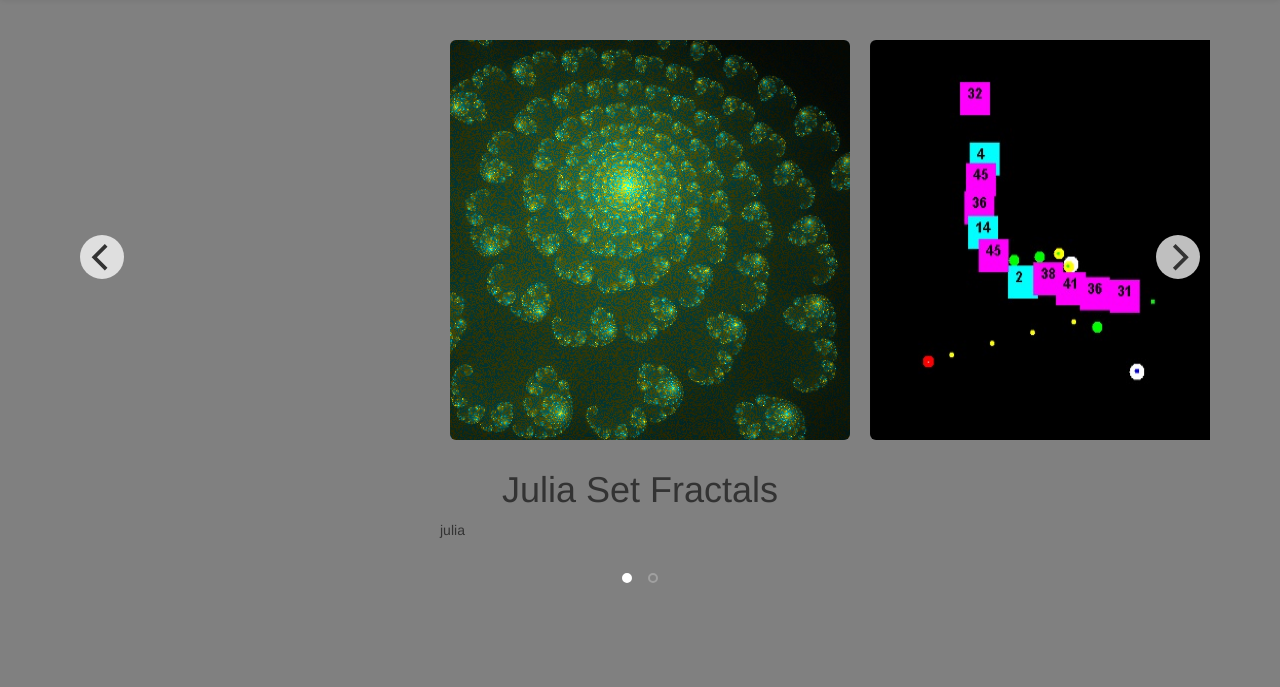
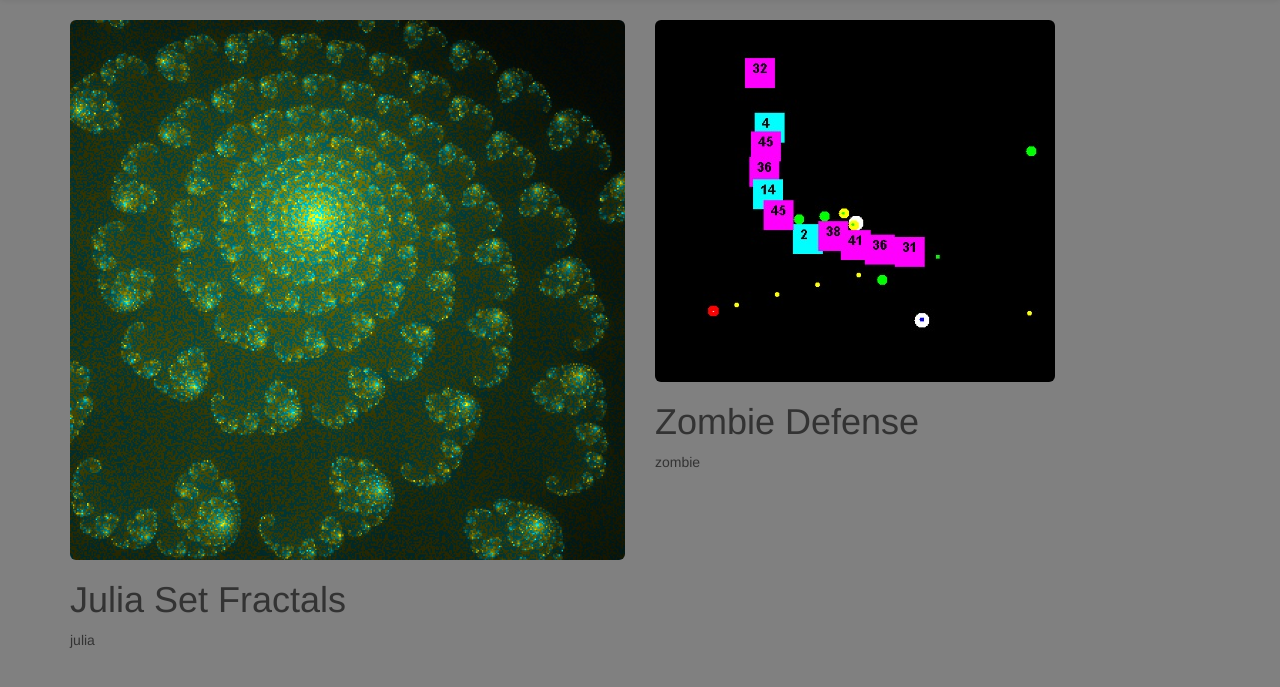
Before and after one commit to kdilts/pwp, a PHP site: page /java.php in a window 1280 px wide. Shown: the part 52-739 px from the top of the page. Run offline with PHP 8.4, Linux system fonts and the light colour scheme; some libraries are stand-ins or nearby versions.

Commit message:
rearranged format on java download section

```diff
--- a/public_html/java.php
+++ b/public_html/java.php
@@ -25,28 +25,33 @@
 		<main>
 			<div class="container">
 				<div class="row">
-					<div class="col-xs-12">
-						<div class="carousel" id="flick" data-flickity='{ "wrapAround": true }'>
+					<!-- div class="col-xs-12" -->
+					<!--div class="carousel" id="flick" data-flickity='{ "wrapAround": true }' -->
 
-							<div class="carousel-cell cell-text">
+					<!-- div class="carousel-cell cell-text" -->
+
+					<div class="col-xs-6">
 						<a href="apps/jars/juliaset.jar">
-									<img src="images/juliaset.jpg" class="img-rounded"/>
+							<img src="images/juliaset.jpg" class="img-rounded img-responsive"/>
 						</a>
-								<div class="cell-description">
+						<!--div class="cell-description" -->
 						<h1>Julia Set Fractals</h1>
 						<p>julia</p>
 					</div>
-							</div>
+					<!-- /div -->
+					<!-- /div -->
 
-							<div class="carousel-cell cell-text">
+					<!--div class="carousel-cell cell-text" -->
+					<div class="col-xs-6">
 						<a href="apps/jars/game.jar">
-									<img src="images/zombie.jpg" class="img-rounded"/>
+							<img src="images/zombie.jpg" class="img-rounded img-responsive"/>
 						</a>
-								<div class="cell-description">
+						<!--div class="cell-description" -->
 						<h1>Zombie Defense</h1>
 						<p>zombie</p>
 					</div>
-							</div>
+					<!--/div -->
+					<!--/div -->
 
 				</div>
 			</div>
```
Lines whose indentation alone changed are shown as unchanged.
